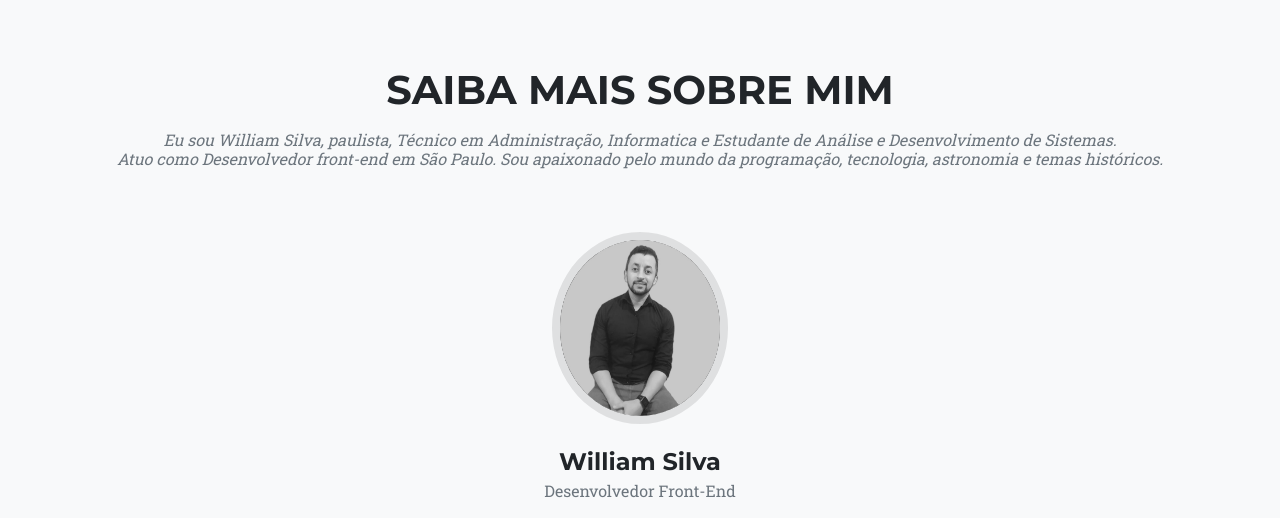
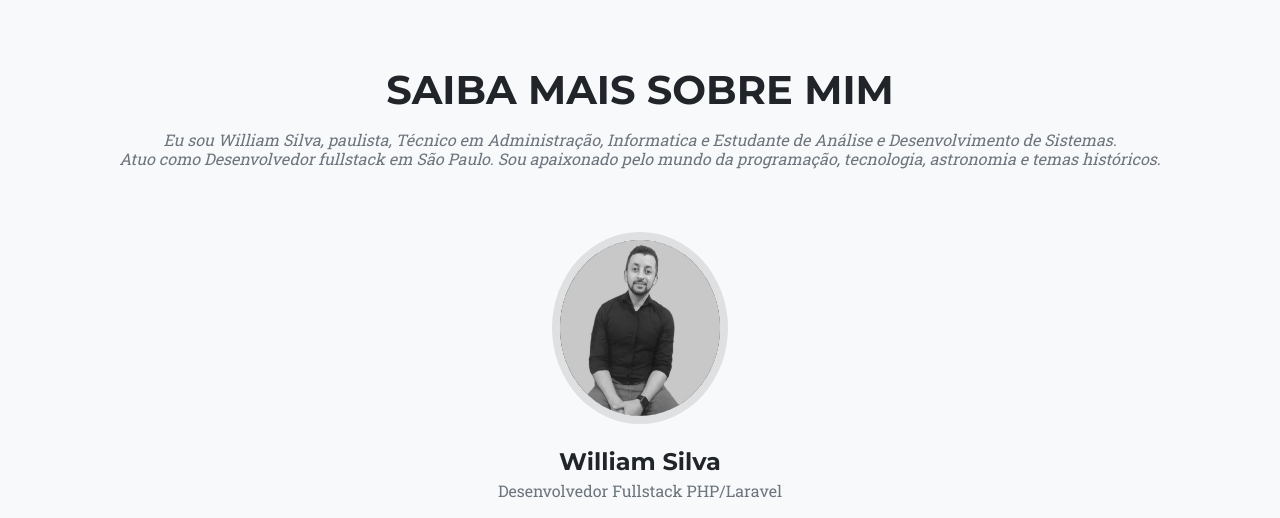
Before and after one commit to bywilliams/site, a plain HTML site: page index.html in a window 1280 px wide. Shown: the part 2760-3278 px from the top of the page. Drawn offline with nearby package versions, Linux system fonts and the light colour scheme.

Commit message:
Updated profile info

```diff
--- a/index.html
+++ b/index.html
@@ -474,7 +474,7 @@
             Eu sou William Silva, paulista, Técnico em Administração,
             Informatica e Estudante de Análise e Desenvolvimento de Sistemas.
             <br />
-            Atuo como Desenvolvedor front-end em São Paulo. Sou apaixonado pelo
+            Atuo como Desenvolvedor fullstack em São Paulo. Sou apaixonado pelo
             mundo da programação, tecnologia, astronomia e temas históricos.
           </h3>
         </div>
@@ -487,7 +487,7 @@
                 alt="perfil"
               />
               <h4>William Silva</h4>
-              <p class="text-muted">Desenvolvedor Front-End</p>
+              <p class="text-muted">Desenvolvedor Fullstack PHP/Laravel</p>
               <a
                 class="btn btn-dark btn-social mx-2"
                 href="https://www.youtube.com/channel/UCYRCkASNSxbKroHvEaSLV6Q"
```
